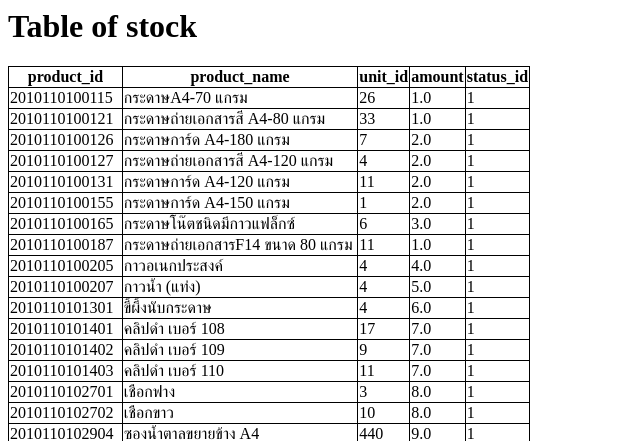
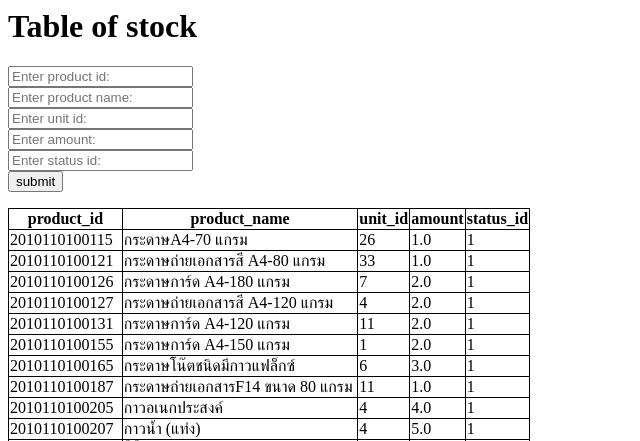
Before and after one commit to SalmonIT01/stockweb, a Django app: page / in a window 1280 px wide. Shown: the top 441 px of the page, without its empty margins (0-640 px from the left). Run offline with Django 4.2, Linux system fonts and the light colour scheme; data comes from the database, SQL or seed files in the repository; both versions use the stored data as it was after the commit.

Commit message:
insertเสดแล้ว

```diff
--- a/StockWebApp/app_home/templates/app_home/index.html
+++ b/StockWebApp/app_home/templates/app_home/index.html
@@ -1,4 +1,3 @@
-
 <html>
     <head>
         <style>
@@ -9,7 +8,39 @@
         </style>
     </head>
     <body>
+
         <h1>Table of stock</h1>
+        <form action="#" method="post">{% csrf_token %}
+            <div class="form-group first">
+
+                <input type="text" placeholder="Enter product id:"
+                    name="product_id">
+            </div>
+            <div class="form-group 2">
+
+                <input type="text" placeholder="Enter product name:"
+                    name="product_name">
+            </div>
+            <div class="form-group 3">
+
+                <input type="number" placeholder="Enter unit id:"
+                    name="unit_id">
+            </div>
+
+            <div class="form-group 4">
+
+                <input type="number" placeholder="Enter amount:"
+                    name="amount">
+            </div>
+
+            <div class="form-group 5">
+
+                <input type="number" placeholder="Enter status id:"
+                    name="status_id">
+            </div>
+
+            <input type="submit" value="submit">
+        </form>
         <table>
             <thead>
                 <tr>
--- a/StockWebApp/app_home/views.py
+++ b/StockWebApp/app_home/views.py
@@ -7,16 +7,19 @@ def home(request):
     return render(request,'app_home/home.html')
 def index(request):
     if request.method == 'POST':
-        product_id = request.POST['product_id']
-        product_name = request.POST['product_name']
-        unit_id = request.POST['unit_id']
-        amount = request.POST['amount']
-        status_id = request.POST['status_id']
+        product_id = request.POST.copy().get('product_id')
+        product_name = request.POST.copy().get('product_name')
+        unit_id = request.POST.copy().get('unit_id')
+        amount = request.POST.copy().get('amount')
+        status_id = request.POST.copy().get('status_id')
 
         #Creating the Object of record every time user click on 'Add Deta'
         obj = Details()
         obj.product_id = product_id
         obj.product_name = product_name
+        obj.unit_id = unit_id
+        obj.amount = amount
+        obj.status_id = status_id
         obj.save()
 
     from django.core import serializers
```
Also changed, not shown: StockWebApp/stockdb.db.
